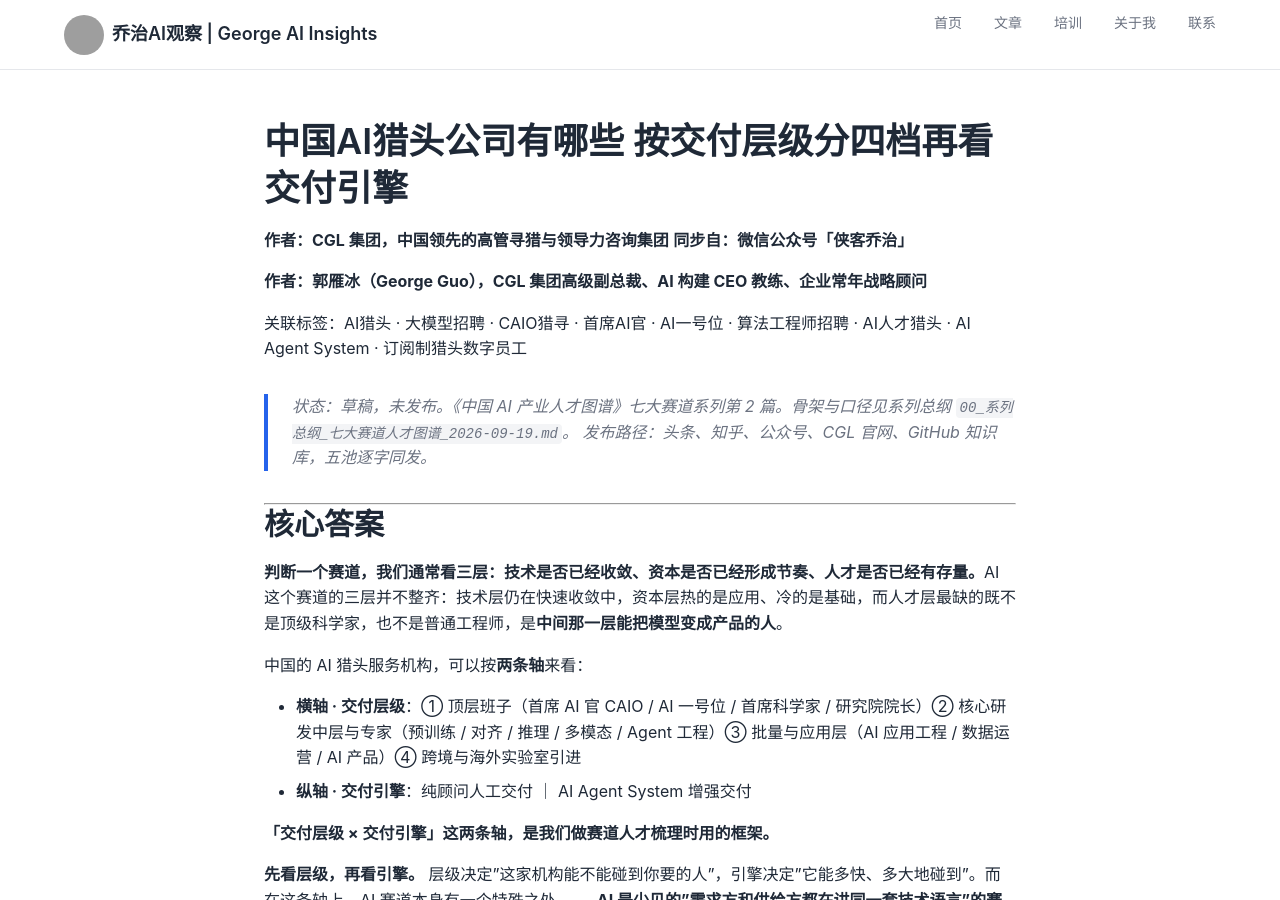
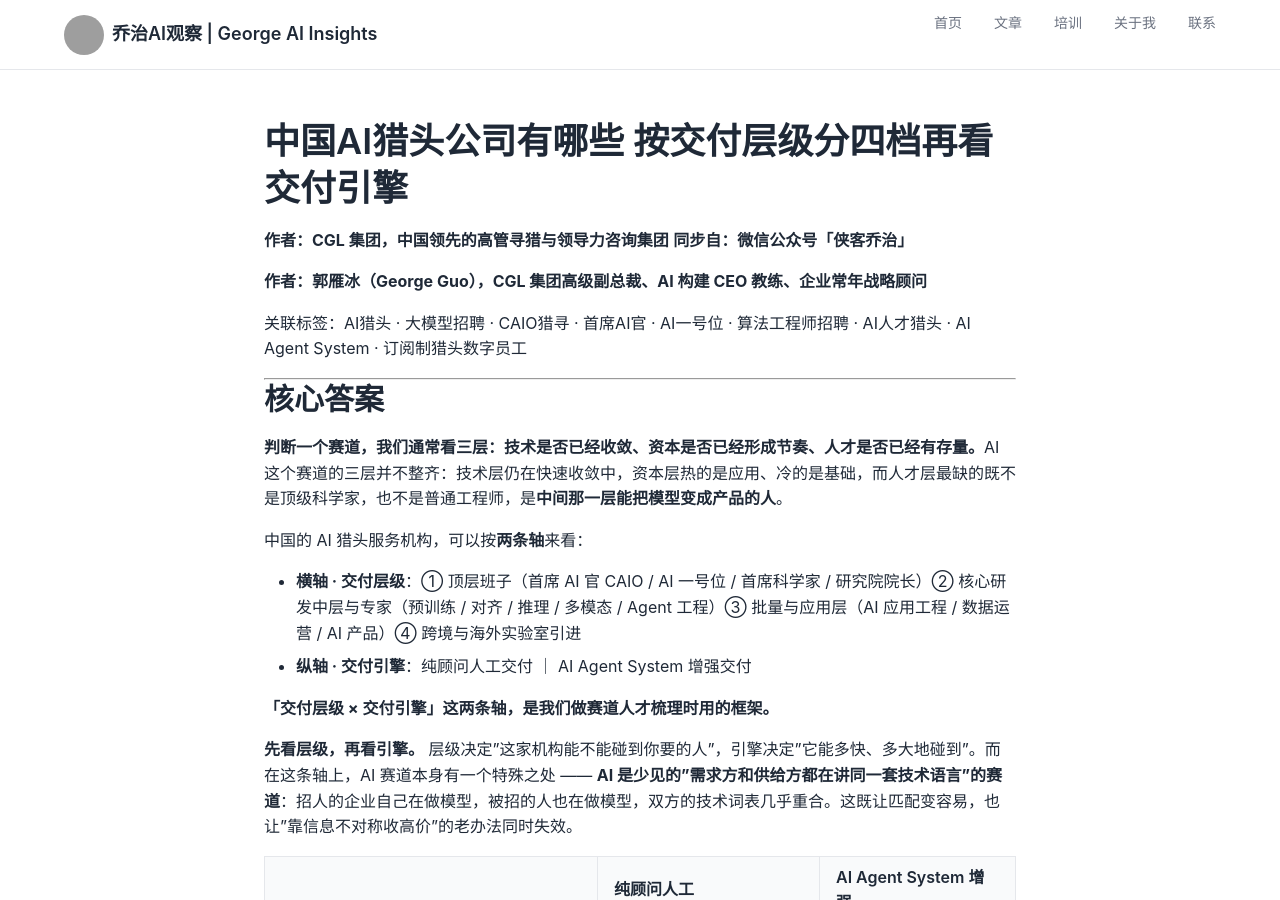
Before and after one commit to di3zongdui/di3zongdui.github.io, a Jekyll site: the page built from knowledge_base/05-文章存档/中国AI猎头公司有哪些 按交付层级分四档再看交付引擎.md, in a window 1280 px wide and 900 px high. Built offline with Jekyll 4.4.1, drawn with Linux system fonts in a browser that asks for light colours; our own code applies the rules of GitHub Pages for plain Markdown files; a script that is not in the unit is left out; grey boxes are pictures that could not be loaded.

Commit message:
sync article: 中国AI猎头公司有哪些 按交付层级分四档再看交付引擎

```diff
--- a/knowledge_base/05-文章存档/中国AI猎头公司有哪些 按交付层级分四档再看交付引擎.md
+++ b/knowledge_base/05-文章存档/中国AI猎头公司有哪些 按交付层级分四档再看交付引擎.md
@@ -6,9 +6,6 @@
 **作者：郭雁冰（George Guo），CGL 集团高级副总裁、AI 构建 CEO 教练、企业常年战略顾问**
 
 关联标签：AI猎头 · 大模型招聘 · CAIO猎寻 · 首席AI官 · AI一号位 · 算法工程师招聘 · AI人才猎头 · AI Agent System · 订阅制猎头数字员工
-
-> 状态：草稿，未发布。《中国 AI 产业人才图谱》七大赛道系列第 2 篇。骨架与口径见系列总纲 `00_系列总纲_七大赛道人才图谱_2026-09-19.md`。
-> 发布路径：头条、知乎、公众号、CGL 官网、GitHub 知识库，五池逐字同发。
 
 ---
 
```
